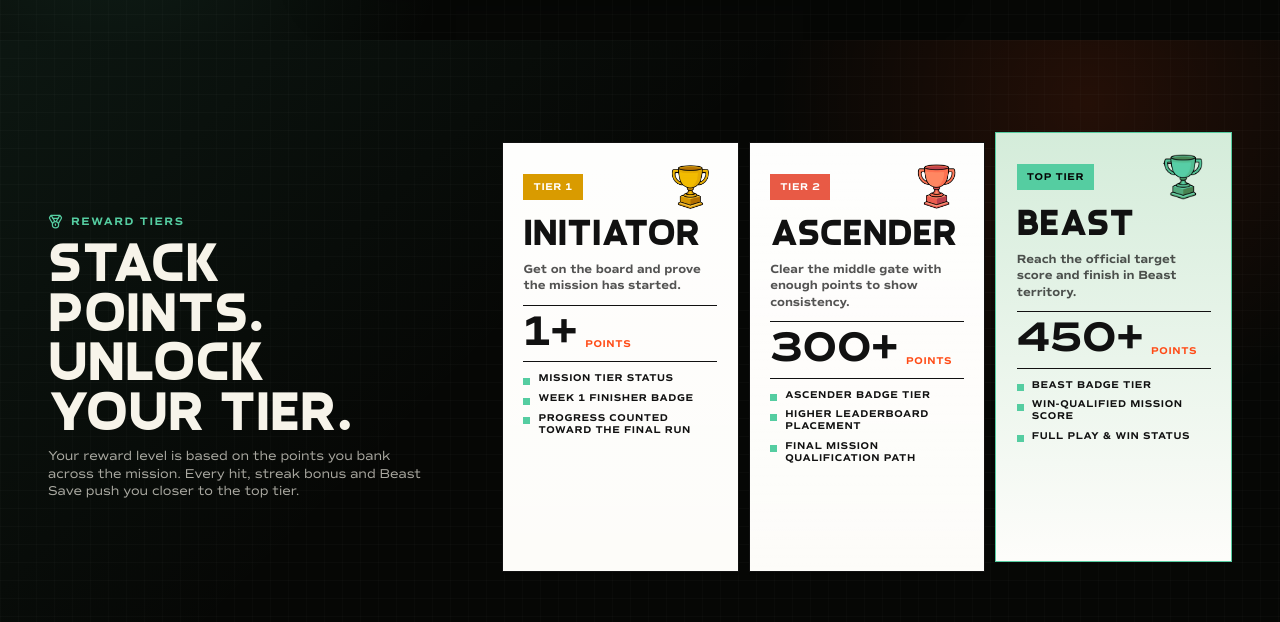
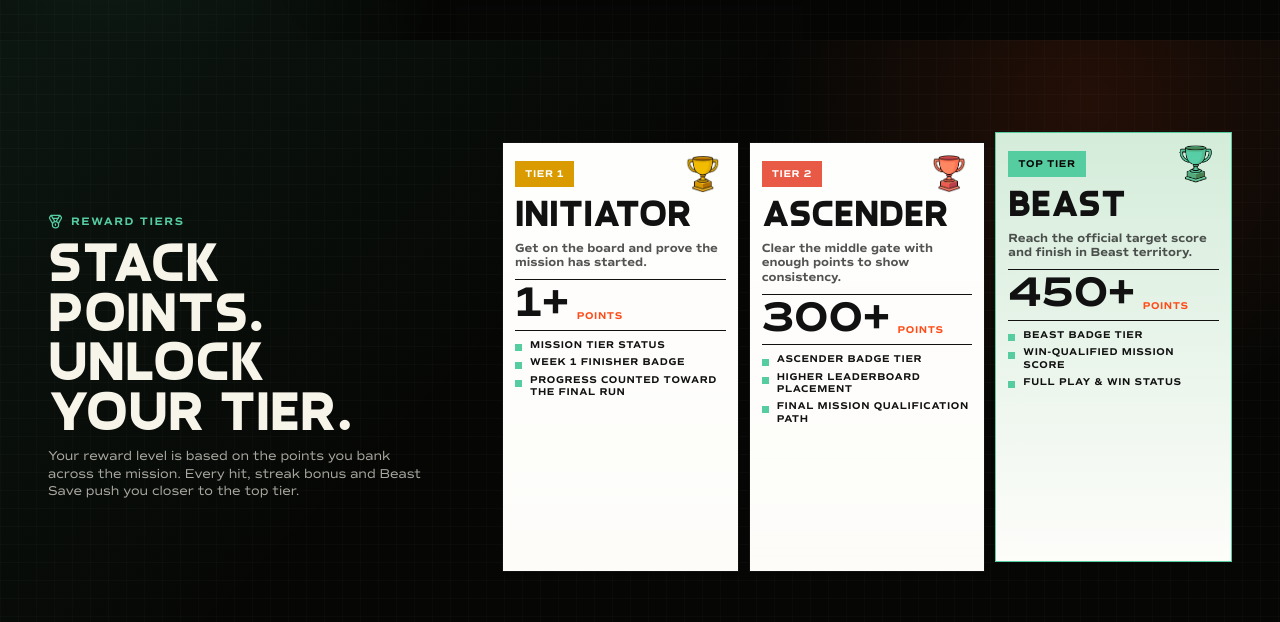
Before and after one commit to kiermangibin/zoda-play, a React (Vite) app: page /mission in a window 1280 px wide. Shown: the part 760-1382 px from the top of the page. Built offline with nearby package versions, Linux system fonts and the light colour scheme.

Commit message:
Reduce mission reward card height

```diff
--- a/src/styles/mission-page.css
+++ b/src/styles/mission-page.css
@@ -2773,10 +2773,33 @@
 }
 
 .zoda-mission-page--combined .zoda-mission-rewards__pricing {
-  align-items: stretch;
+  align-items: start;
   grid-template-columns: repeat(3, minmax(220px, 1fr));
   max-width: none;
   width: 100%;
+}
+
+.zoda-mission-page--combined .zoda-mission-reward-card {
+  align-content: start;
+  gap: 8px;
+  padding: 12px;
+}
+
+.zoda-mission-page--combined .zoda-mission-reward-card__head img {
+  height: 38px;
+  width: 46px;
+}
+
+.zoda-mission-page--combined .zoda-mission-reward-card p {
+  line-height: 1.22;
+}
+
+.zoda-mission-page--combined .zoda-mission-reward-card__points {
+  padding: 6px 0;
+}
+
+.zoda-mission-page--combined .zoda-mission-reward-card ul {
+  gap: 5px;
 }
 
 .zoda-mission-final-cta {
```
